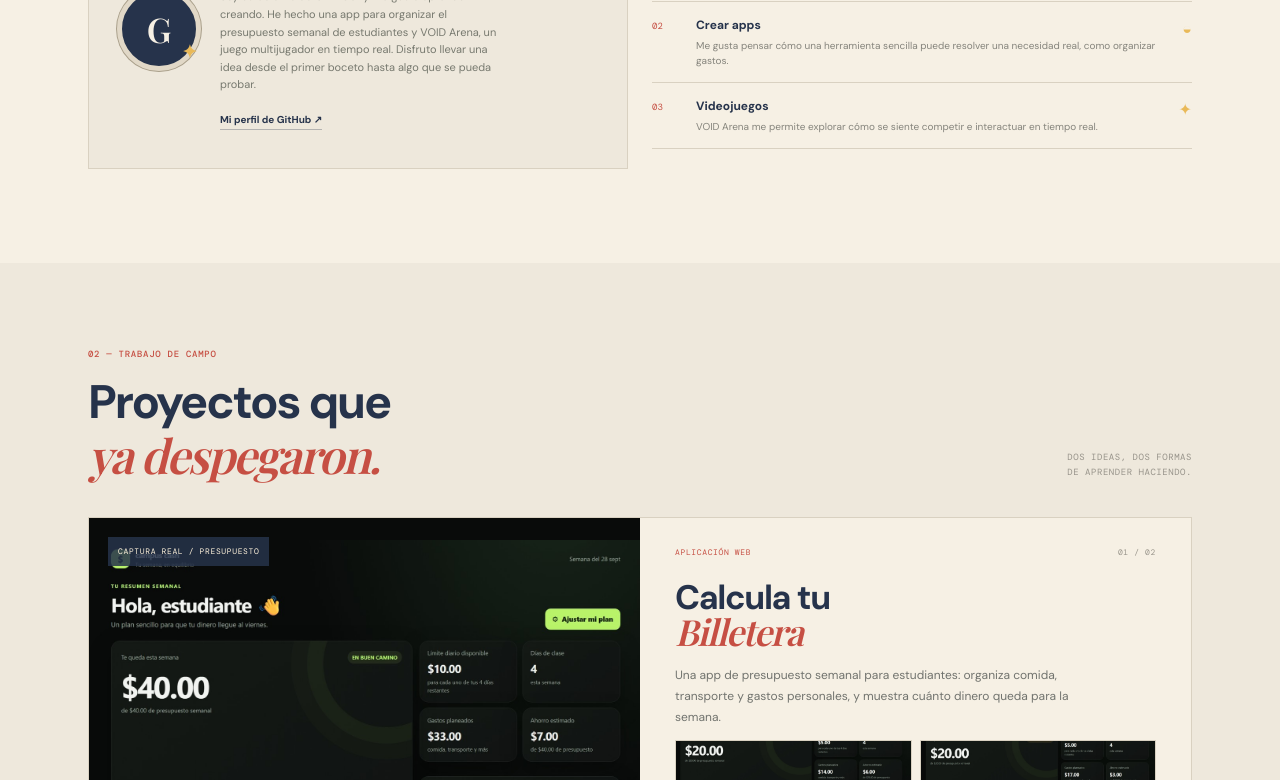
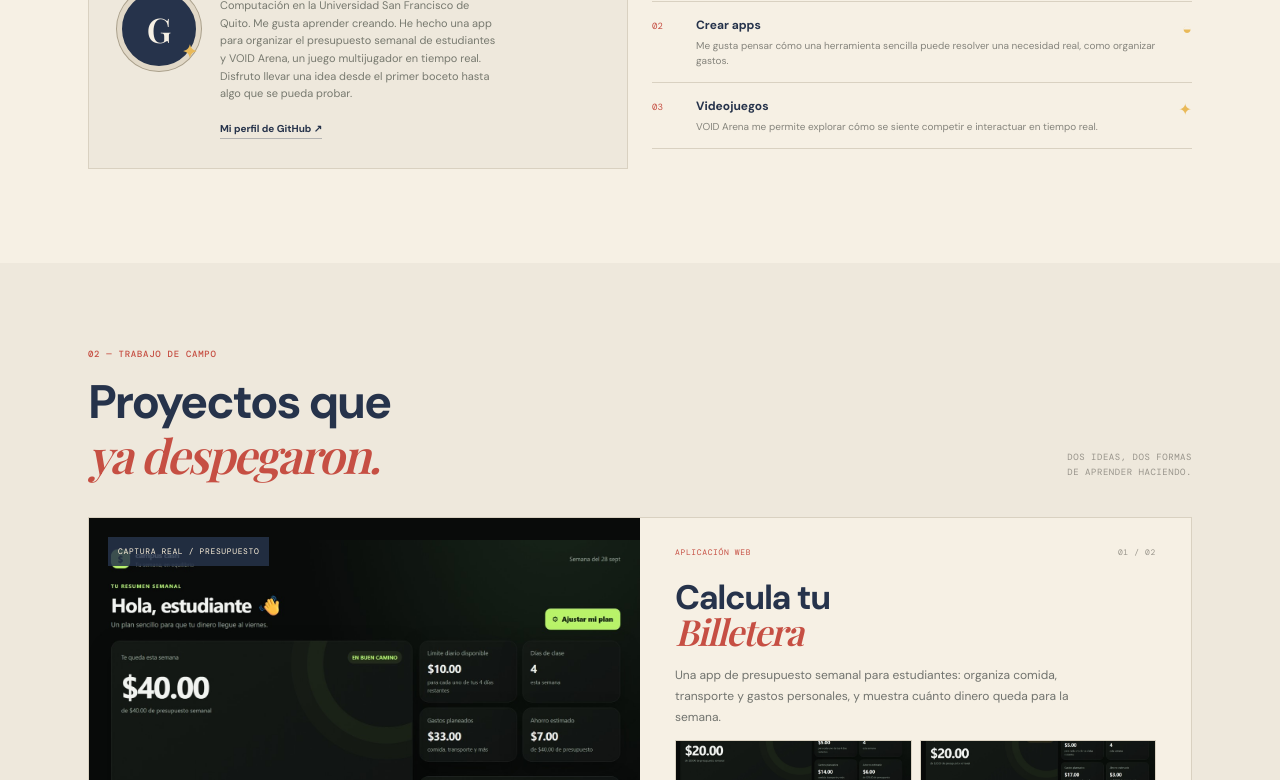
Before and after one commit to gab-estev/gab-estev.github.io, a plain HTML site: page index.html in a window 1280 px wide. Shown: the part 1017-1797 px from the top of the page. Drawn offline with nearby package versions, Linux system fonts and the light colour scheme; a web font is replaced by a local one.

Commit message:
Update Gabriel's university biography

```diff
--- a/index.html
+++ b/index.html
@@ -39,7 +39,7 @@
 
     <section class="about section-wrap" id="sobre-mi" aria-labelledby="about-title">
       <div class="section-heading"><div><span class="section-tag">01 — UN POCO SOBRE MÍ</span><h2 id="about-title">Curiosidad con<br><em>rumbo propio.</em></h2></div><p class="section-side-note">CADA IDEA EMPIEZA<br>CON UNA PREGUNTA.</p></div>
-      <div class="about-grid"><div class="bio-card"><div class="bio-avatar" aria-hidden="true"><span>G</span><i>✦</i></div><div><span class="mini-label">EL PILOTO</span><h3>Gabriel Mora</h3><p class="bio-copy">Soy estudiante de CMP1001 y me gusta aprender creando. He hecho una app para organizar el presupuesto semanal de estudiantes y VOID Arena, un juego multijugador en tiempo real. Disfruto llevar una idea desde el primer boceto hasta algo que se pueda probar.</p><a class="small-link" href="https://github.com/gab-estev" target="_blank" rel="noreferrer">Mi perfil de GitHub <span aria-hidden="true">↗</span></a></div><span class="card-corner" aria-hidden="true">✳</span></div>
+      <div class="about-grid"><div class="bio-card"><div class="bio-avatar" aria-hidden="true"><span>G</span><i>✦</i></div><div><span class="mini-label">EL PILOTO</span><h3>Gabriel Mora</h3><p class="bio-copy">Soy estudiante de Ingeniería en Ciencias de la Computación en la Universidad San Francisco de Quito. Me gusta aprender creando. He hecho una app para organizar el presupuesto semanal de estudiantes y VOID Arena, un juego multijugador en tiempo real. Disfruto llevar una idea desde el primer boceto hasta algo que se pueda probar.</p><a class="small-link" href="https://github.com/gab-estev" target="_blank" rel="noreferrer">Mi perfil de GitHub <span aria-hidden="true">↗</span></a></div><span class="card-corner" aria-hidden="true">✳</span></div>
         <div class="interests"><div class="interest-title"><span class="mini-label">FUERA DE LA CABINA</span><span class="interest-counter">3 / 3</span></div><article class="interest-row"><span class="interest-num">01</span><div><h3>Deportes</h3><p>Me atraen la energía, la estrategia y el esfuerzo que hay detrás de cada juego.</p></div><span class="interest-icon" aria-hidden="true">✳</span></article><article class="interest-row"><span class="interest-num">02</span><div><h3>Crear apps</h3><p>Me gusta pensar cómo una herramienta sencilla puede resolver una necesidad real, como organizar gastos.</p></div><span class="interest-icon" aria-hidden="true">◒</span></article><article class="interest-row"><span class="interest-num">03</span><div><h3>Videojuegos</h3><p>VOID Arena me permite explorar cómo se siente competir e interactuar en tiempo real.</p></div><span class="interest-icon" aria-hidden="true">✦</span></article></div>
       </div>
     </section>
```
